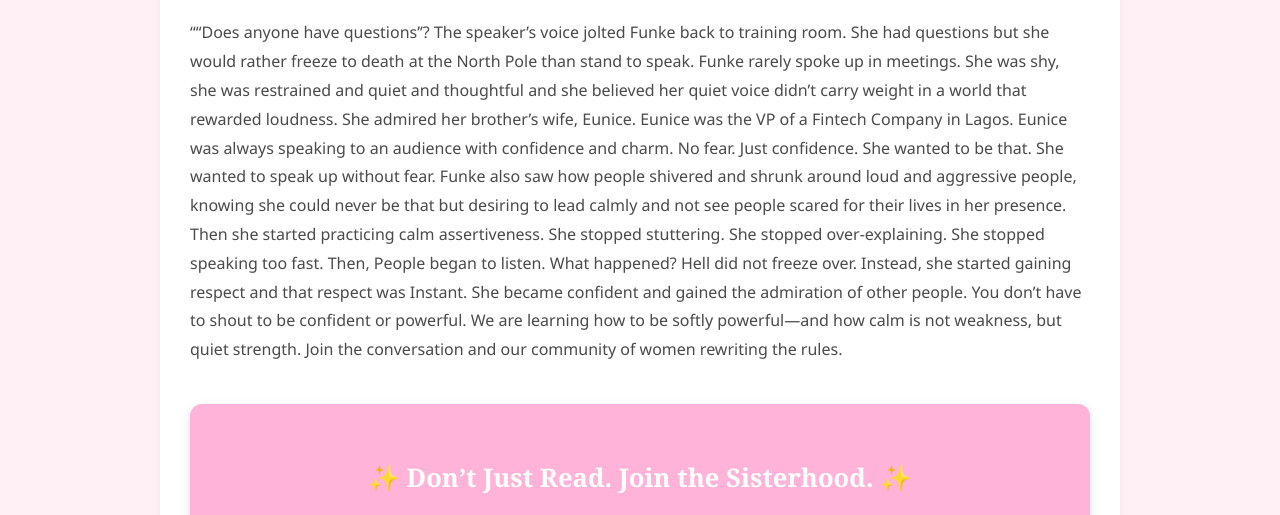
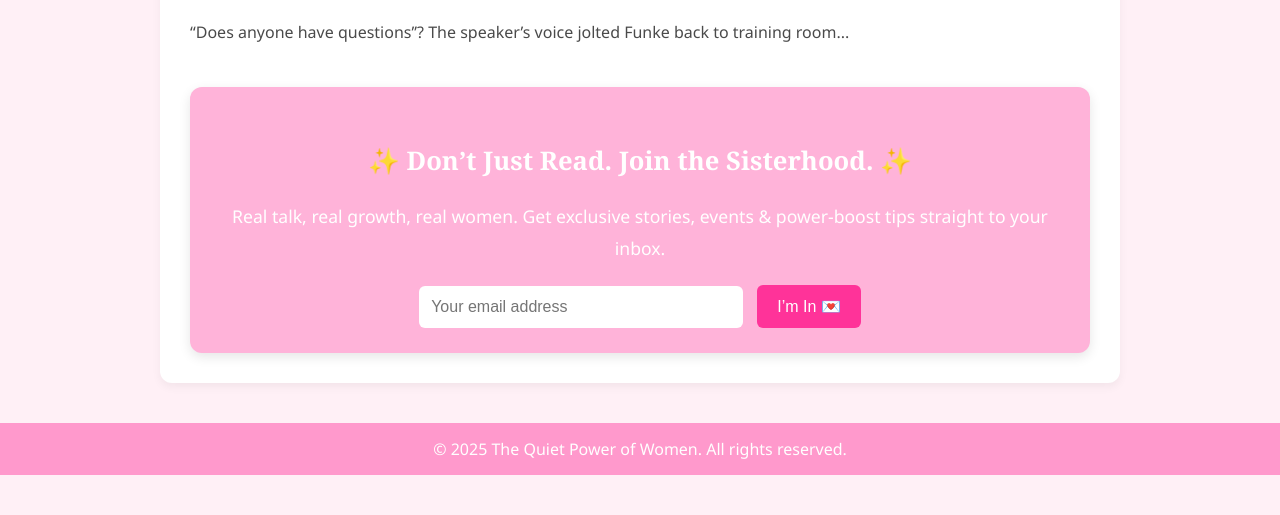
Before and after one commit to demisuperad123/Blogpost, a plain HTML site: page index.html in a window 1280 px wide. Shown: the part 231-746 px from the top of the page. Drawn offline with Linux system fonts and the light colour scheme.

Commit message:
Update index.html

```diff
--- a/index.html
+++ b/index.html
@@ -115,18 +115,8 @@
 
 <main>
     <h1>The Quiet Power of Funke</h1>
-    <p>““Does anyone have questions’’? The speaker’s voice jolted Funke back to training room.  She had questions but she would rather freeze to death at the North Pole than stand to speak.
-
-Funke rarely spoke up in meetings. She was shy, she was restrained and quiet and thoughtful and she believed her quiet voice didn’t carry weight in a world that rewarded loudness.
-
-She admired her brother’s wife, Eunice. Eunice was the VP of a Fintech Company in Lagos. Eunice was always speaking to an audience with confidence and charm. No fear. Just confidence. She wanted to be that. She wanted to speak up without fear.
-
-Funke also saw how people shivered and shrunk around loud and aggressive people, knowing she could never be that but desiring to lead calmly and not see people scared for their lives in her presence.
-Then she started practicing calm assertiveness. She stopped stuttering. She stopped over-explaining. She stopped speaking too fast. Then, People began to listen.
-What happened? Hell did not freeze over. Instead, she started gaining respect and that respect was Instant. She became confident and gained the admiration of other people.
-You don’t have to shout to be confident or powerful.
-We are learning how to be softly powerful—and how calm is not weakness, but quiet strength. Join the conversation and our community of women rewriting the rules.
-</p>
+    <p>“Does anyone have questions’’? The speaker’s voice jolted Funke back to training room...</p>
+    <!-- Rest of your article content -->
 
     <!-- Catchy Email Signup -->
     <div class="email-signup">
```
